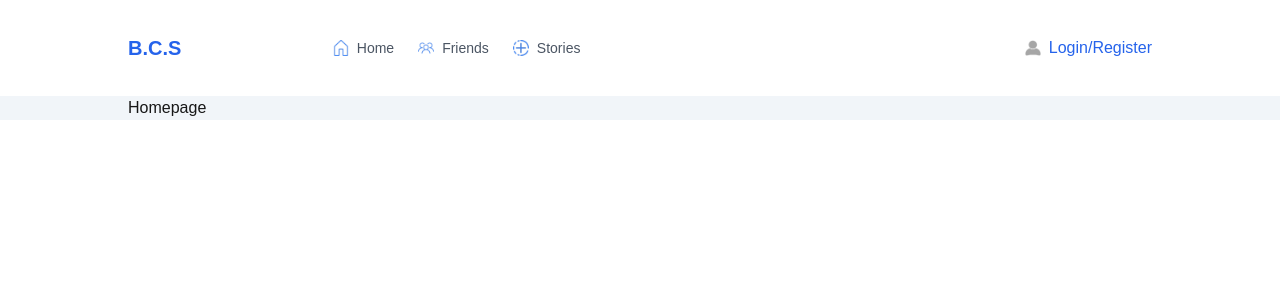
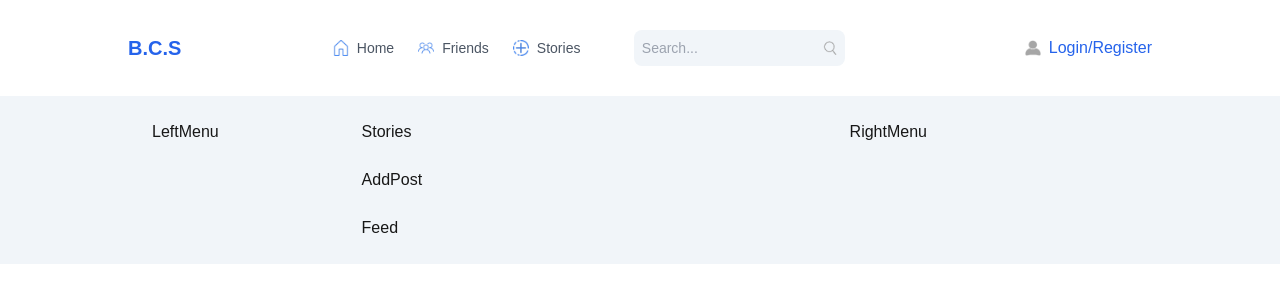
Before and after one commit to michaeloredev/briar-chapel-social, a Next.js app: page / in a window 1280 px wide. Shown: the top 302 px of the page. Built offline with nearby package versions, Linux system fonts and the light colour scheme; no server answers.

Commit message:
begin setup homepage

```diff
--- /dev/null
+++ b/app/components/AddPost.jsx
@@ -0,0 +1,9 @@
+import React from 'react'
+
+const AddPost = () => {
+  return (
+    <div>AddPost</div>
+  )
+}
+
+export default AddPost
--- /dev/null
+++ b/app/components/Feed.jsx
@@ -0,0 +1,9 @@
+import React from 'react'
+
+const Feed = () => {
+  return (
+    <div>Feed</div>
+  )
+}
+
+export default Feed
--- /dev/null
+++ b/app/components/LeftMenu.jsx
@@ -0,0 +1,9 @@
+import React from 'react'
+
+const LeftMenu = () => {
+  return (
+    <div>LeftMenu</div>
+  )
+}
+
+export default LeftMenu
--- a/app/components/Navbar.jsx
+++ b/app/components/Navbar.jsx
@@ -15,7 +15,7 @@ const Navbar = () => {
       </div>
 
       {/* CENTER */}
-      <div className="hidden md:flex w-[50%] text-sm">
+      <div className="hidden md:flex w-[50%] text-sm items-center justify-between">
         {/* LINKS */}
         <div className="flex gap-6 text-gray-600 ">
           <Link href="/" className="flex gap-2  items-center">
@@ -51,6 +51,12 @@ const Navbar = () => {
             <span>Stories</span>
           </Link>
         </div>
+
+        <div className="hidden xl:flex p-2 bg-slate-100 items-center rounded-lg">
+          <input type="search" placeholder="Search..." className="bg-transparent outline-none"/>
+          <Image src="/search.png" alt="Search Bar" width={14} height={14}/>
+        </div>
+
       </div>
 
       {/* RIGHT */}
--- /dev/null
+++ b/app/components/RightMenu.jsx
@@ -0,0 +1,9 @@
+import React from 'react'
+
+const RightMenu = () => {
+  return (
+    <div>RightMenu</div>
+  )
+}
+
+export default RightMenu
--- /dev/null
+++ b/app/components/Stories.jsx
@@ -0,0 +1,9 @@
+import React from 'react'
+
+const Stories = () => {
+  return (
+    <div>Stories</div>
+  )
+}
+
+export default Stories
--- a/app/page.js
+++ b/app/page.js
@@ -1,9 +1,25 @@
-import Image from "next/image";
+import LeftMenu from "./components/LeftMenu";
+import RightMenu from "./components/RightMenu";
+import Stories from "./components/Stories";
+import AddPost from "./components/AddPost";
+import Feed from "./components/Feed";
 
 export default function Home() {
   return (
-    <div className="">
-     Homepage
+    <div className="flex gap-6 p-6">
+      <div className="hidden xl:block w-[20%]">
+        <LeftMenu />
+      </div>
+      <div className="w-full lg:w-[70%] xl:w-[50%]">
+        <div className="flex flex-col gap-6">
+          <Stories />
+          <AddPost />
+          <Feed />
+        </div>
+      </div>
+      <div className="hidden lg:block w-[30%]">
+        <RightMenu />
+      </div>
     </div>
   );
 }
--- /dev/null
+++ b/app/sign-in/[[...sign-in]]/page.jsx
@@ -0,0 +1,9 @@
+import { SignIn } from "@clerk/nextjs";
+
+export default function Page() {
+  return (
+    <div className="h-[calc(100vh-96px)] flex items-center justify-center">
+      <SignIn />
+    </div>
+  );
+}
--- /dev/null
+++ b/app/sign-up/[[...sign-up]]/page.jsx
@@ -0,0 +1,9 @@
+import { SignUp } from "@clerk/nextjs";
+
+export default function Page() {
+  return (
+    <div className="h-[calc(100vh-96px)] flex items-center justify-center">
+      <SignUp />
+    </div>
+  );
+}
--- a/package.json
+++ b/package.json
@@ -16,6 +16,8 @@
   },
   "devDependencies": {
     "@eslint/eslintrc": "^3",
+    "@types/node": "22.10.7",
+    "@types/react": "19.0.7",
     "eslint": "^9",
     "eslint-config-next": "15.1.4",
     "postcss": "^8",
```
Also changed, not shown: tsconfig.json (added, +35 -0 lines), next-env.d.ts (added), 1 other file (tests, documents, lock files or other folders).
